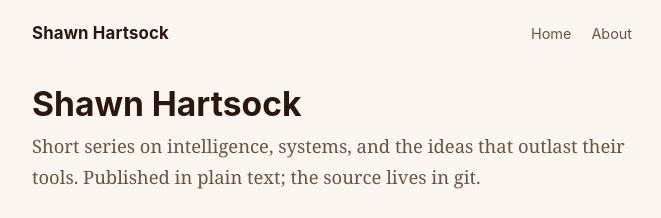
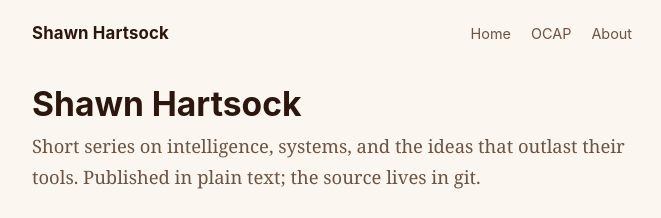
Before and after one commit to hartsock/hartsock.github.io, a Jekyll site: the page built from index.md, in a window 1280 px wide. Shown: the top 218 px of the page, without its empty margins (308-969 px from the left). Built offline with Jekyll 4.4.1, drawn with Linux system fonts in a browser that asks for light colours.

Commit message:
nav: build the header from nav.yml and mark the current page
Replaces the hard-coded Home and About links with a loop over nav.yml,
so a new page is one data entry. The current page gets aria-current.

Co-Authored-By: Claude Sonnet 5.5 <noreply@anthropic.com>

```diff
--- a/_layouts/default.html
+++ b/_layouts/default.html
@@ -11,8 +11,9 @@
   <header class="site-header">
     <a class="site-name" href="{{ '/' | relative_url }}">{{ site.title }}</a>
     <nav class="site-nav">
-      <a href="{{ '/' | relative_url }}">Home</a>
-      <a href="{{ '/about/' | relative_url }}">About</a>
+      {%- for n in site.data.nav %}
+      <a href="{{ n.url | relative_url }}"{% if page.url == n.url %} aria-current="page"{% endif %}>{{ n.label }}</a>
+      {%- endfor %}
     </nav>
   </header>
 
```
